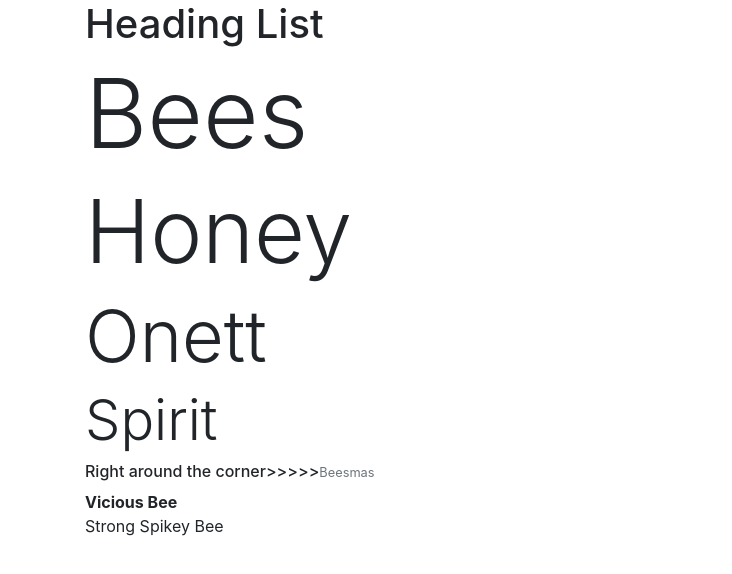
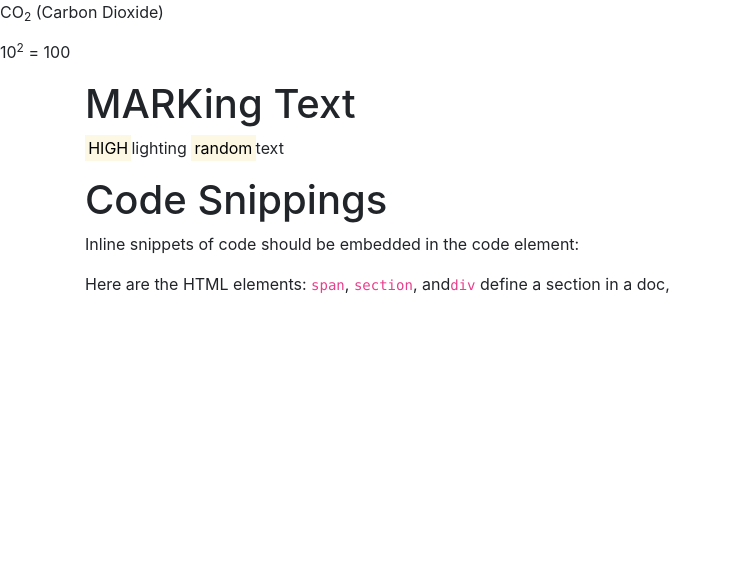
Before and after one commit to jorsawseewowo/bootstrap-typography, a plain HTML site: page index.html in a window 1280 px wide. Shown: the whole page, without its empty margins (0-732 px from the left). Drawn offline with nearby package versions, Linux system fonts and the light colour scheme.

Commit message:
Add files via upload

```diff
--- a/index.html
+++ b/index.html
@@ -1,29 +1,22 @@
 <html>
     <head>
-        <title>Bootstrap Typographyyyyyy</title>
+        <title>Bootstrap Typography</title>
             <meta charset="utf-8">
             <meta name="viewport" content="width=device-width, initial-scale1">
             <link rel="stylesheet" href="https://maxcdn.bootstrapcdn.com/bootstrap/4.3.1/css/bootstrap.min.css">
             <script src="https://maxcdn.bootstrapcdn.com/bootstrap/4.3.1/js/bootstrap.min.js"></script>
     </head>
     <body>
-        <div class="container">
-            <h1>Heading List</h1>
-            <h2 class="display-1">Bees</h2>
-            <h3 class="display-2">Honey</h3>
-            <h4 class="display-3">Onett</h4>
-            <h5 class="display-4">Spirit</h5>
-        </div>
-        <div class="container">
-            <h6>Right around the corner>>>>><small class="text-muted">Beesmas</small></h6>
-            <dl>
-                <dt>
-                    Vicious Bee
-                </dt>
-                <dd>
-                    Strong Spikey Bee
-                </dd>
-            </dl>
-        </div>
+        <p>CO<sub>2</sub> (Carbon Dioxide)</p>
+        <p>10<SUP>2</SUP> = 100
+            <div class="container">
+                <h1>MARKing Text</h1>
+                <p><mark>HIGH</mark>lighting <mark>random</mark>text</p>
+            </div>
+            <div class="container">
+                <h1>Code Snippings</h1>
+                <p>Inline snippets of code should be embedded in the code element:</p>
+                <p>Here are the HTML elements: <code>span</code>, <code>section</code>, and<code>div</code> define a section in a doc,</p>
+            </div>
     </body>
 </html>
```
